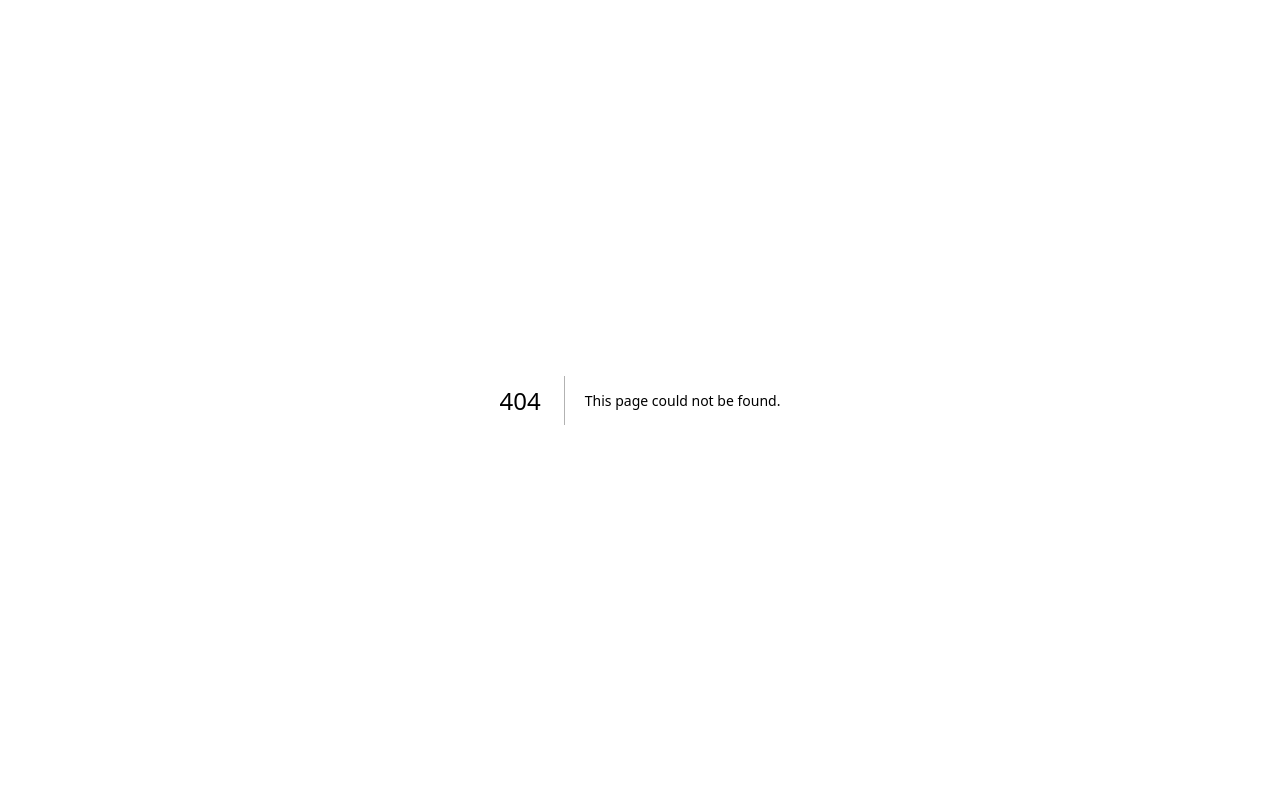
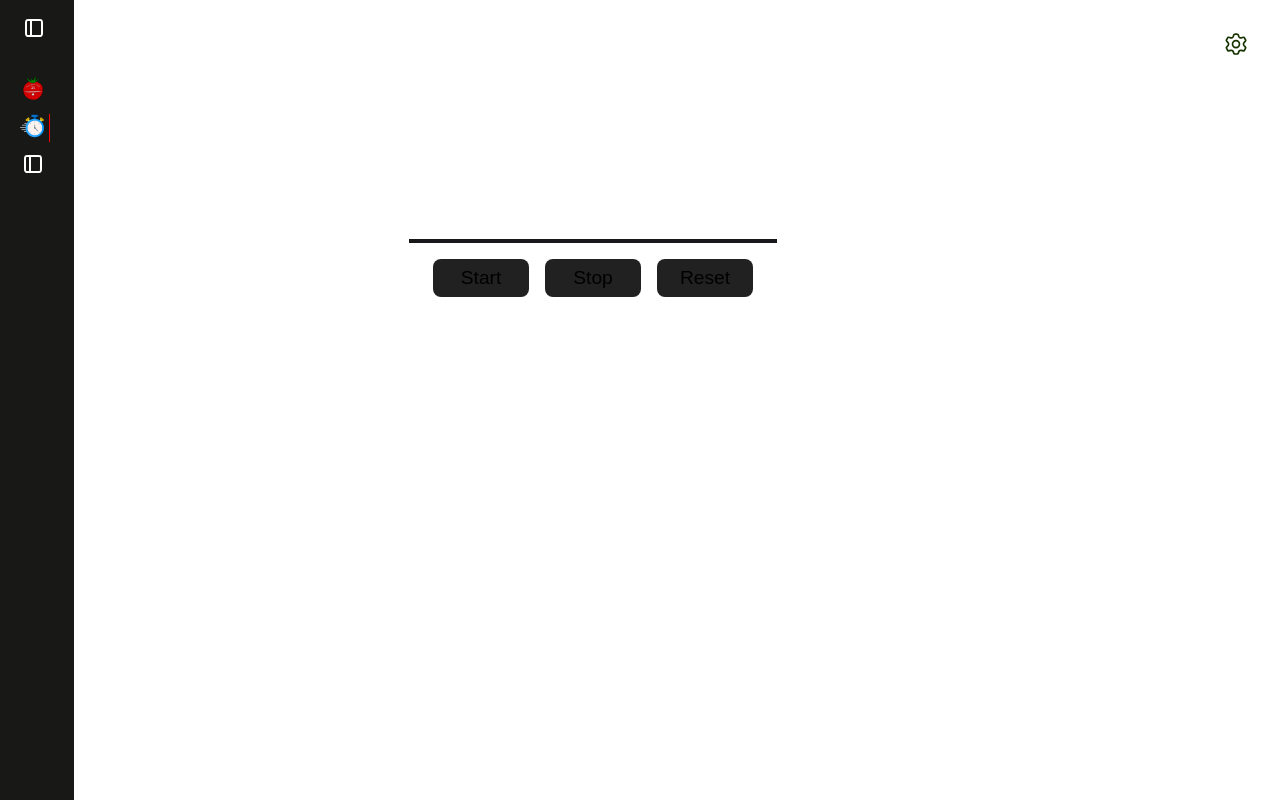
Before and after one commit to Anurag1096/pomodoro-timer, a Next.js app: page /dashboard/stopwatch in a window 1280 px wide. Before the commit this address had no page. Built offline with nearby package versions, Linux system fonts and the light colour scheme.

Commit message:
wip: adding routes fix

```diff
--- a/src/pages/dashboard/index.tsx
+++ b/src/pages/dashboard/index.tsx
@@ -9,7 +9,7 @@ import style from '@/pages/dashboard/styles/Pomodoro.module.css'
 export default function DashboardPage() {
   return (
     <DashboardLayout>
-
+      {/* this contains timer component */}
       <Tabs>
         <TabList className={style["tablist--wrapper"]}>
           <Tab className={style.customTab} selectedClassName={style.selectedTab}>Work</Tab>
--- a/src/pages/dashboard/overview/Stopwatch.tsx
+++ b/src/pages/dashboard/stopwatch/Stopwatch.tsx
@@ -2,7 +2,7 @@ import React,{useState} from 'react'
 import styles from '@/pages/dashboard/styles/Overview.module.css'
 import StopWatch from '@/component/Stopwatch'
 import LapComponent from '@/component/LapComponent'
-const Stopwatch = () => {
+const StopwatchPage = () => {
 const [isSwatchRunning,setSWatchRunning]=useState<boolean>(false)
 const start=()=>setSWatchRunning(true)
 const stop=()=>setSWatchRunning(false)
@@ -10,7 +10,7 @@ const stop=()=>setSWatchRunning(false)
 
   return (<>
     asdf
-    {/* <StopWatch isSwatchRunning={isSwatchRunning} onStart={start} onStop={stop}/> */}
+    <StopWatch isSwatchRunning={isSwatchRunning} onStart={start} onStop={stop}/>
 
         <LapComponent/>
 
@@ -18,4 +18,4 @@ const stop=()=>setSWatchRunning(false)
   )
 }
 
-export default Stopwatch
+export default StopwatchPage
--- a/src/pages/dashboard/overview/index.tsx
+++ b/src/pages/dashboard/stopwatch/index.tsx
@@ -1,14 +1,14 @@
 import DashboardLayout from "@/component/Layout"
-import Stopwatch from "./Stopwatch"
+import StopwatchPage from "./Stopwatch"
 
 
-const overview=()=>{
+const stopwatch=()=>{
     return (
         <DashboardLayout>
-            <Stopwatch />
+            <StopwatchPage />
 
         </DashboardLayout>
     )
 }
 
-export default overview;
+export default stopwatch;
```
